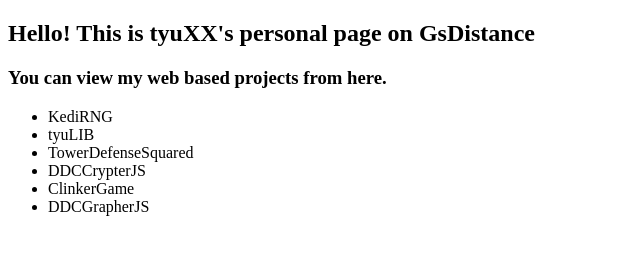
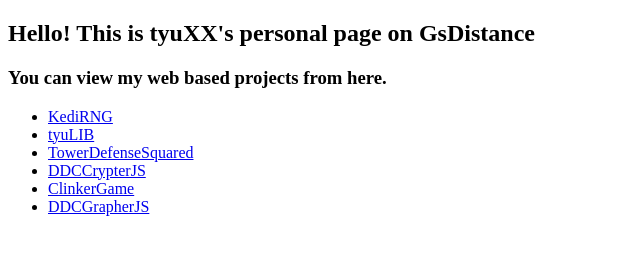
Before and after one commit to tyuXX/tyuxx.gsditance.org, a plain HTML site: page index.html in a window 1280 px wide. Shown: the whole page, without its empty margins (0-640 px from the left). Drawn offline with Linux system fonts and the light colour scheme.

Commit message:
Updated all submodules to latest versions

```diff
--- /dev/null
+++ b/files/script.js
@@ -0,0 +1,19 @@
+fetch("submodules.json")
+  .then((response) => response.json())
+  .then((data) => {
+    const list = document.getElementById("submodule-list");
+    data.forEach((submodule) => {
+      const listItem = document.createElement("li");
+      const link = document.createElement("a");
+
+      // Set link properties
+      link.textContent = submodule.name;
+      link.href = `/${submodule.name}`; // Adjust the URL as needed
+      link.target = "_blank"; // Open link in a new tab
+
+      // Append link to the list item and the list item to the list
+      listItem.appendChild(link);
+      list.appendChild(listItem);
+    });
+  })
+  .catch((error) => console.error("Error loading submodules:", error));
--- a/index.html
+++ b/index.html
@@ -4,6 +4,7 @@
     <meta charset="UTF-8">
     <meta name="viewport" content="width=device-width, initial-scale=1.0">
     <title>[tyuXX]</title>
+    <link rel="stylesheet" href="files/style.css">
 </head>
 <body>
     <h2>Hello! This is tyuXX's personal page on GsDistance</h2>
@@ -11,18 +12,6 @@
 
     <ul id="submodule-list"></ul>
 
-    <script>
-        fetch('submodules.json')
-            .then(response => response.json())
-            .then(data => {
-                const list = document.getElementById('submodule-list');
-                data.forEach(submodule => {
-                    const listItem = document.createElement('li');
-                    listItem.textContent = submodule.name;
-                    list.appendChild(listItem);
-                });
-            })
-            .catch(error => console.error('Error loading submodules:', error));
-    </script>
+    <script src="files/script.js"></script>
 </body>
 </html>
```
Also changed, not shown: files/style.css (added).
